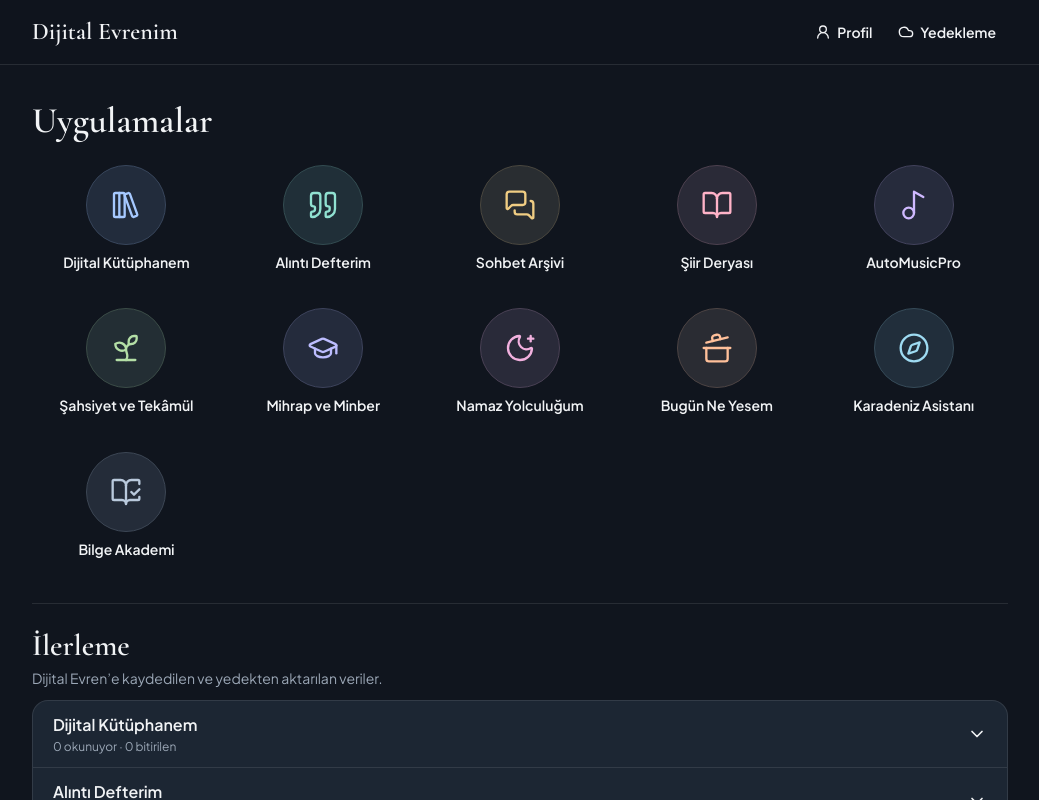
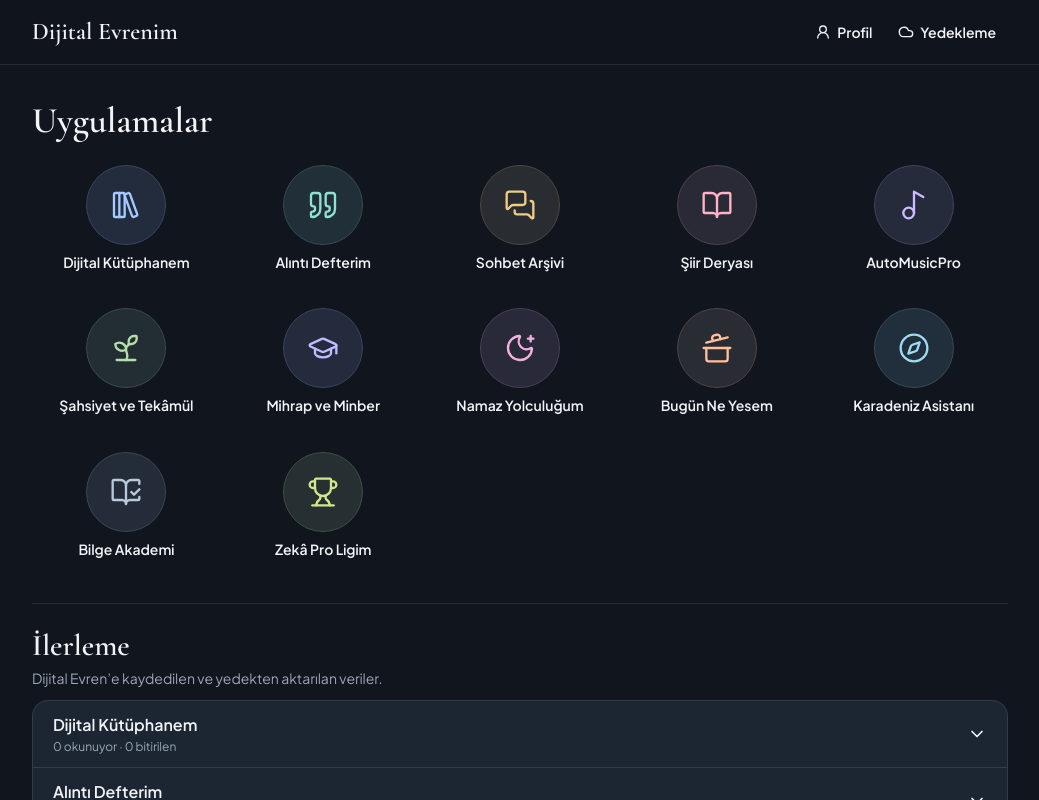
Before and after one commit to ahmedozdemir99/Dijital-evren, a React (Vite) app: page /#uygulamalar in a window 1280 px wide. Before the commit this address led to /#uygulamalar. Shown: the top 800 px of the page, without its empty margins (120-1159 px from the left). Built offline with nearby package versions, Linux system fonts and the light colour scheme.

Commit message:
Add Zekâ Pro Ligim to the application launcher

```diff
--- a/src/index.css
+++ b/src/index.css
@@ -111,6 +111,10 @@
     --menu-light: #812b68;
     --menu-dark: #f2b1df;
   }
+  .menu-link:where([data-menu-color="lime"]) {
+    --menu-light: #526618;
+    --menu-dark: #d3e68d;
+  }
   .menu-link:where([data-menu-color="slate"]) {
     --menu-light: #405268;
     --menu-dark: #b9c9dc;
--- a/src/integrations/shared/liveApplications.ts
+++ b/src/integrations/shared/liveApplications.ts
@@ -12,6 +12,7 @@ export const INDEPENDENT_APPLICATIONS: Record<string, string> = {
   automusicpro: 'https://automusic-pro.ai.studio/',
   'tekamul-yolunda': 'https://tek-mul-yolunda.pages.dev/',
   'bilge-akademi': 'https://bilge-akademi4.pages.dev/',
+  'zeka-pro-ligi': 'https://zeka-pro-ligim.pages.dev/',
 };
 
 export function independentSourceUrl(appId: string): string | undefined {
--- a/src/pages/IntegrationsPage.tsx
+++ b/src/pages/IntegrationsPage.tsx
@@ -1,6 +1,6 @@
 import {
   BookOpen, BookOpenCheck, Compass, CookingPot, GraduationCap, LibraryBig, MessagesSquare,
-  MoonStar, Music2, Quote, Sprout,
+  MoonStar, Music2, Quote, Sprout, Trophy,
 } from 'lucide-react';
 import { Navigate, useLocation } from 'react-router-dom';
 import { EXISTING_APPS_LIST } from '../core/registry/modules';
@@ -18,9 +18,14 @@ const appearance: Record<string, { color: string; icon: typeof BookOpen }> = {
   'bugun-ne-yesem': { color: 'orange', icon: CookingPot },
   'karadeniz-asistani': { color: 'cyan', icon: Compass },
   'bilge-akademi': { color: 'slate', icon: BookOpenCheck },
+  'zeka-pro-ligi': { color: 'lime', icon: Trophy },
 };
 
-const applications = [...EXISTING_APPS_LIST, { appId: 'bilge-akademi', name: 'Bilge Akademi' }];
+const applications = [
+  ...EXISTING_APPS_LIST,
+  { appId: 'bilge-akademi', name: 'Bilge Akademi' },
+  { appId: 'zeka-pro-ligi', name: 'Zekâ Pro Ligim' },
+];
 
 export function ApplicationLauncher() {
   return (
```
Also changed, not shown: 1 other file (tests, documents, lock files or other folders).
